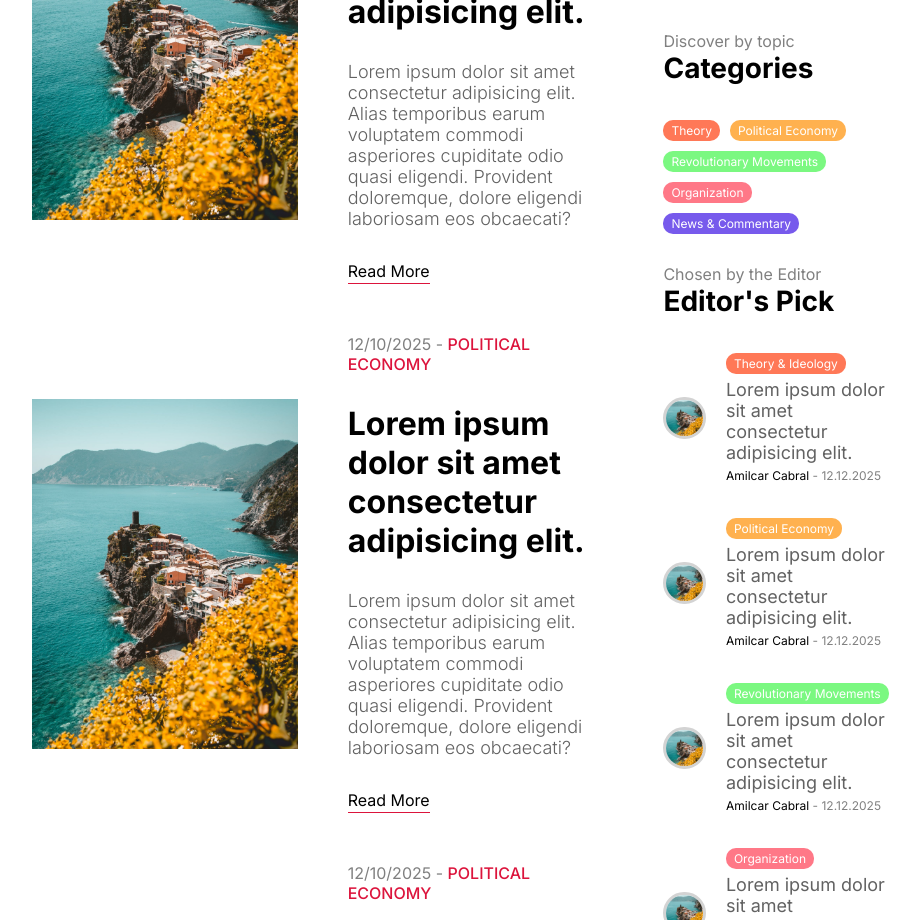
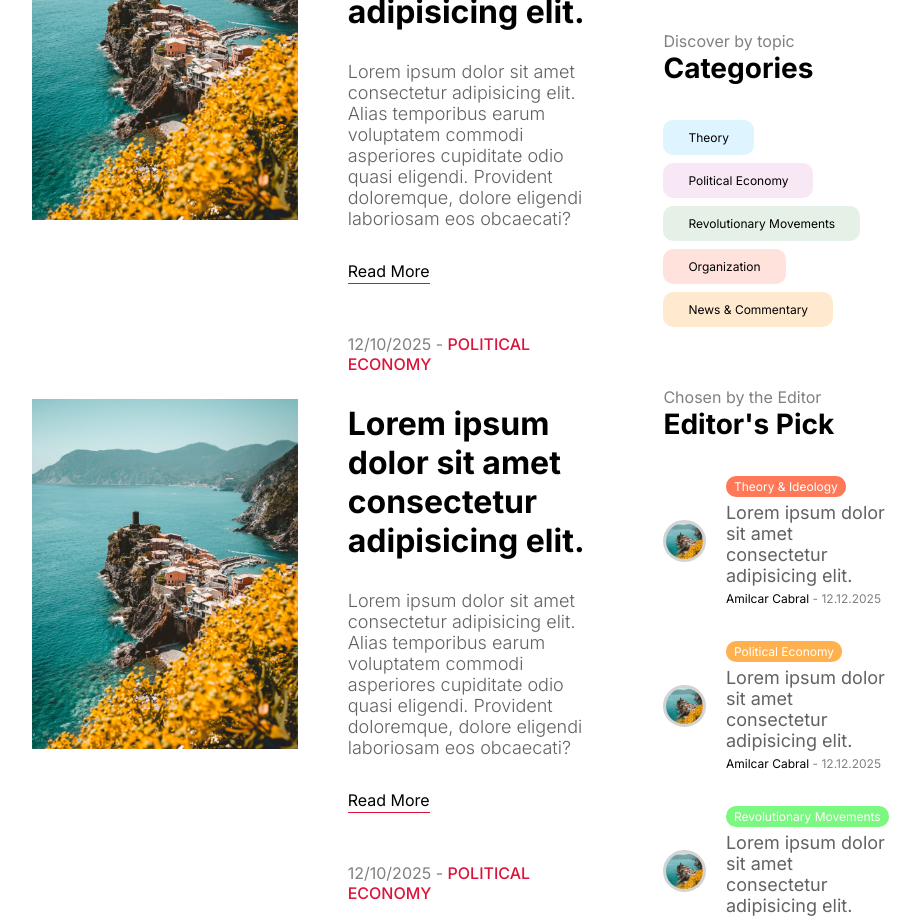
Before and after one commit to sebbyapudo/lamadevblog, a Next.js app: page / in a window 1280 px wide. Shown: the part 2180-3100 px from the top of the page, without its empty margins (176-1096 px from the left). Built offline with nearby package versions, Linux system fonts and the light colour scheme.

Commit message:
Fixed the menu component

```diff
--- a/src/components/menu/Menu.jsx
+++ b/src/components/menu/Menu.jsx
@@ -3,6 +3,7 @@ import styles from "./menu.module.css"
 import Link from 'next/link'
 import Image from 'next/image'
 import MenuPosts from '../menuPosts/MenuPosts'
+import MenuCategories from '../menuCategories/MenuCategories'
 
 const Menu = () => {
   return (
@@ -17,37 +18,7 @@ const Menu = () => {
       {/* Menu Categories */}
       <h2 className={styles.subtitle}>Discover by topic</h2>
       <h1 className={styles.title}>Categories</h1>
-      <div className={styles.itemss}>
-        <Link href="/blog?cat=style"
-          className={`${styles.category}
-          ${styles.theory}`}>
-          Theory
-        </Link>
-
-        <Link href="/blog?cat=style"
-          className={`${styles.category}
-          ${styles.politicalEconomy}`}>
-          Political Economy
-        </Link>
-
-        <Link href="/blog?cat=style"
-          className={`${styles.category}
-          ${styles.revolutionaryMovements}`}>
-          Revolutionary Movements
-        </Link>
-
-        <Link href="/blog?cat=style"
-          className={`${styles.category}
-          ${styles.organization}`}>
-          Organization
-        </Link>
-
-        <Link href="/blog?cat=style"
-          className={`${styles.category}
-          ${styles.news}`}>
-          News & Commentary
-        </Link>
-      </div>
+      <MenuCategories/>
 
       {/* Editor's Pick */}
       <h2 className={styles.subtitle}>{"Chosen by the Editor"}</h2>
--- a/src/components/menu/menu.module.css
+++ b/src/components/menu/menu.module.css
@@ -19,13 +19,6 @@
   display: flex;
   flex-direction: column;
   gap: 35px;
-}
-.itemss {
-  margin-top: 35px;
-  display: flex;
-  flex-wrap: wrap;
-  gap: 10px;
-  margin-bottom: 30px;
 }
 
 .item {
```
